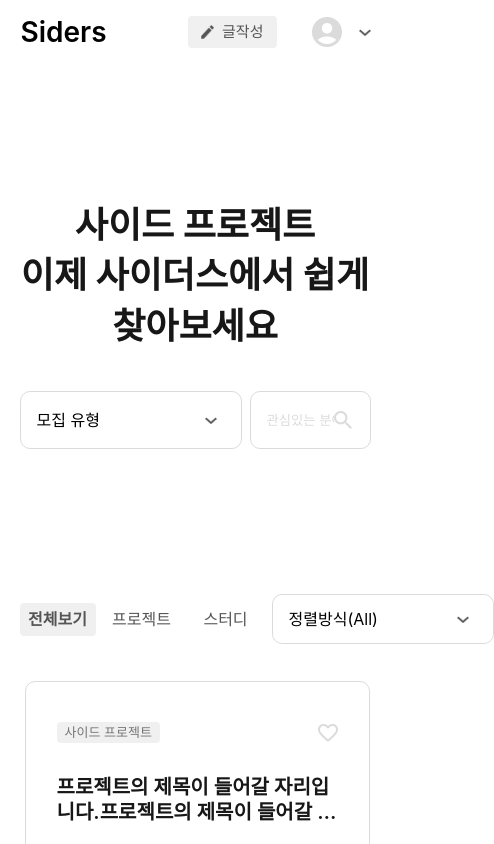
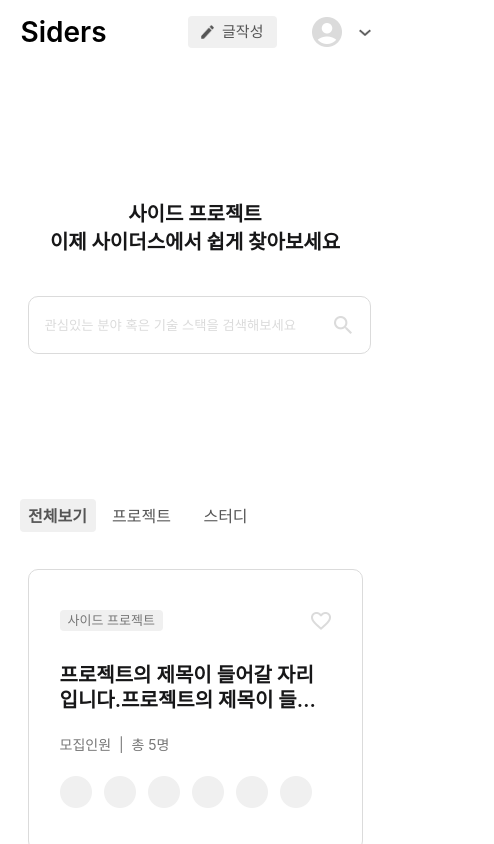
Before and after one commit to jusunjo/siders, a React (Create React App) app: page / in a window 390 px wide. Shown: the top 844 px of the page, 494 px wide, since content can reach past the window. Built offline with nearby package versions, Linux system fonts and the light colour scheme; a web font is replaced by a local one.

Commit message:
feat : mainPage 반응형 구현

```diff
--- a/src/components/SelectBox.tsx
+++ b/src/components/SelectBox.tsx
@@ -2,6 +2,10 @@
 import styled from "styled-components";
 
 const StyledSelectBox = styled.div`
+    @media (max-width: 560px) {
+        display: none;
+    }
+
     height: 48px;
     //props로 width랑 height값을 넘겨주면될듯
     background: #ffffff;
--- a/src/components/SidersBox.tsx
+++ b/src/components/SidersBox.tsx
@@ -14,6 +14,10 @@
     margin: 5px;
     padding: 40px 31px;
     cursor: pointer;
+
+    @media (max-width: 400px) {
+        width: 271px;
+    }
 
     .top {
         width: 100%;
--- a/src/page/MainPage.tsx
+++ b/src/page/MainPage.tsx
@@ -30,6 +30,10 @@
         font-size: 36px;
         line-height: 140%;
 
+        @media (max-width: 560px) {
+            font-size: 20px;
+        }
+
         .firstIntro,
         .secondIntro {
             text-align: center;
@@ -52,6 +56,10 @@
             border: 1px solid #dbdbdb;
             border-radius: 10px;
             cursor: pointer;
+
+            @media (max-width: 600px) {
+                display: none;
+            }
 
             .categoryText {
                 margin-left: 16px;
```
Also changed, not shown: 1 other file (tests, documents, lock files or other folders).
